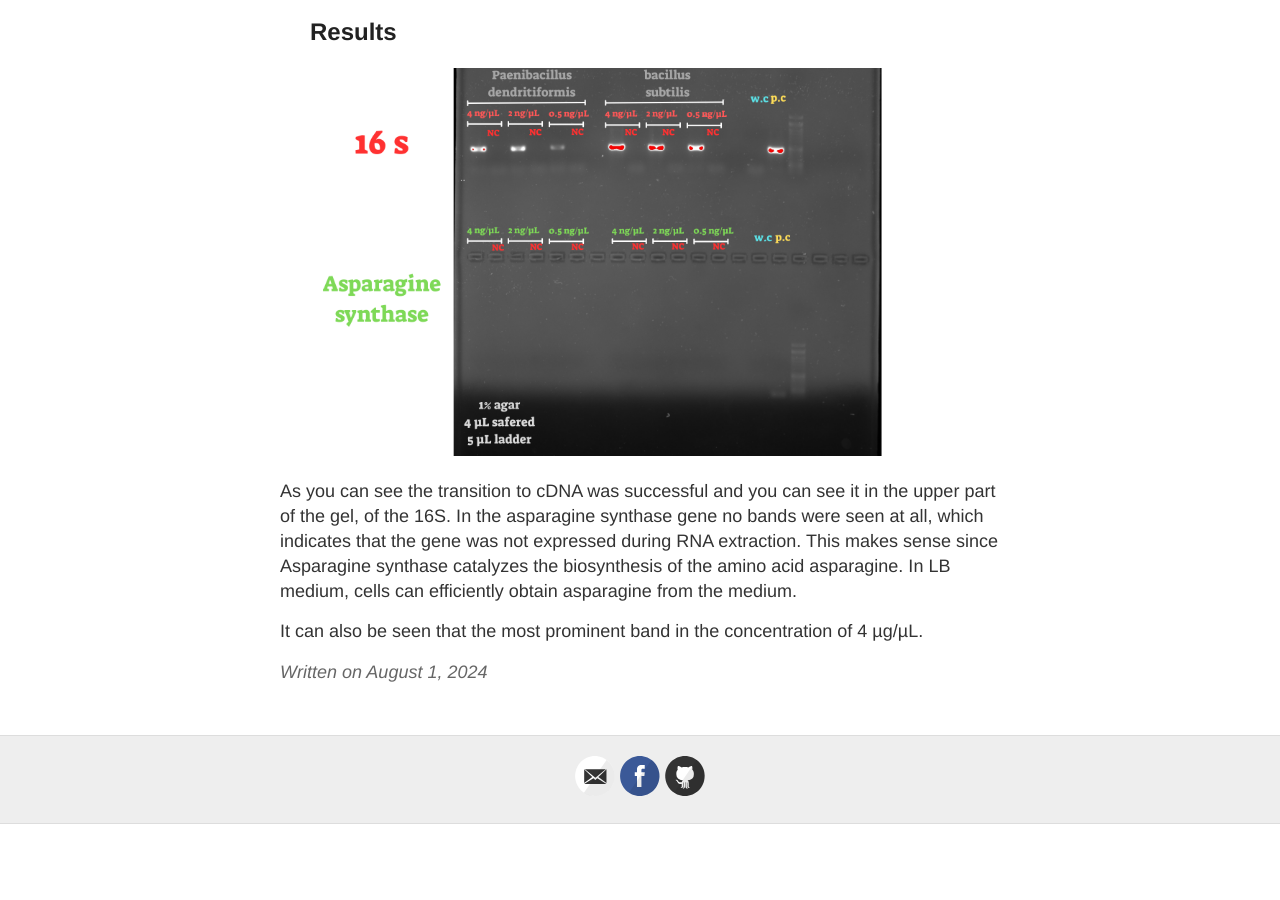
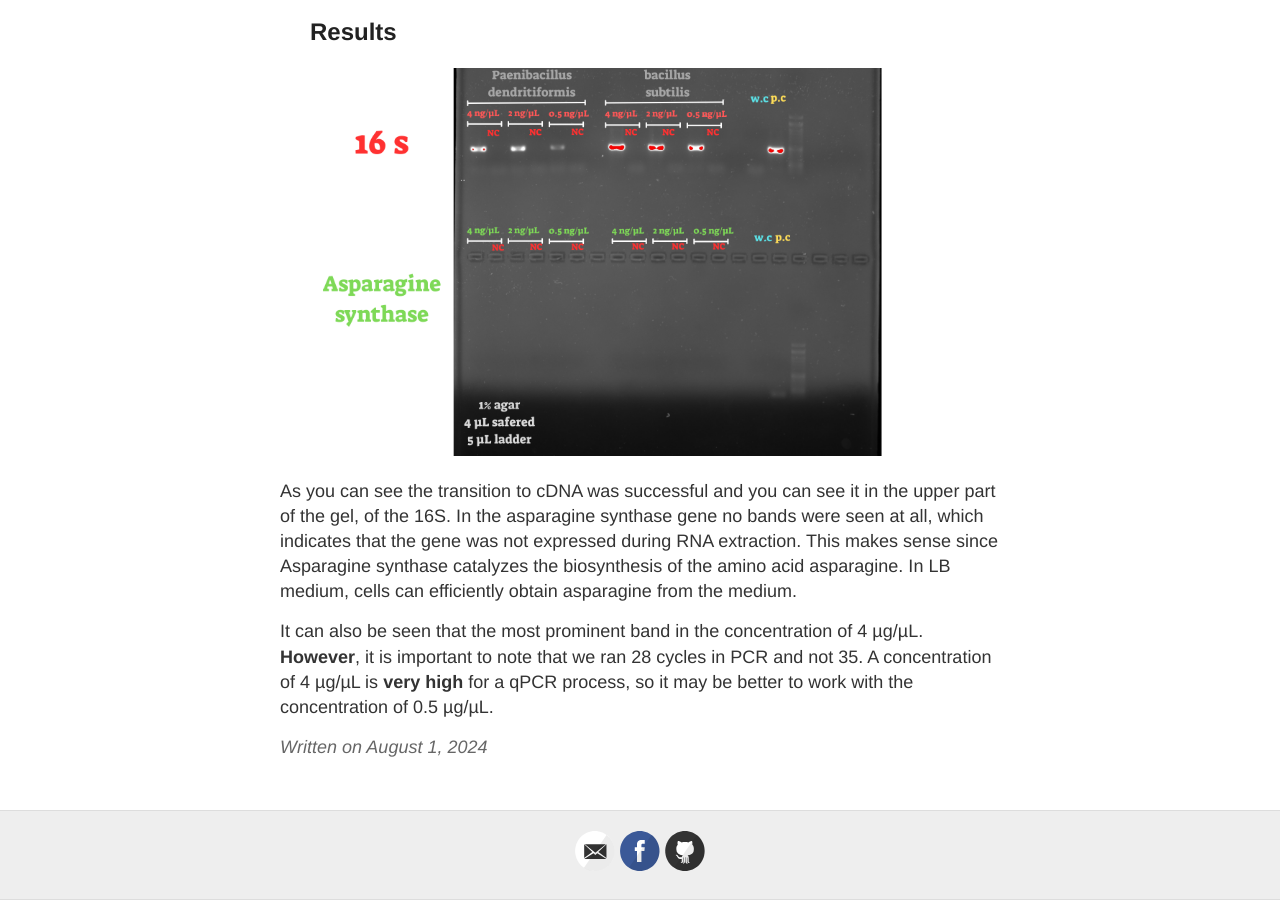
Before and after one commit to OfekRainish/OfekRainish_notebook, a Jekyll site: the page built from _posts/2024-08-01-cDNA Examination by PCR.md, in a window 1280 px wide and 900 px high, scrolled down 1512 px. Built offline with Jekyll 4.4.1, drawn with Linux system fonts in a browser that asks for light colours; our own code applies the rules of GitHub Pages for plain Markdown files; a file with an impossible date is left out; before the commit the page ends 2336 px from its top, so only the background shows below that.

Commit message:
Update 2024-08-01-cDNA Examination by PCR.md

```diff
--- a/_posts/2024-08-01-cDNA Examination by PCR.md
+++ b/_posts/2024-08-01-cDNA Examination by PCR.md
@@ -41,4 +41,4 @@ we tried 3 different concentrations: 4,2,0.5 µg/µL.
 
 As you can see the transition to cDNA was successful and you can see it in the upper part of the gel, of the 16S. In the asparagine synthase gene no bands were seen at all, which indicates that the gene was not expressed during RNA extraction. This makes sense since Asparagine synthase catalyzes the biosynthesis of the amino acid asparagine. In LB medium, cells can efficiently obtain asparagine from the medium.
 
-It can also be seen that the most prominent band in the concentration of 4  µg/µL.
+It can also be seen that the most prominent band in the concentration of 4  µg/µL. **However**, it is important to note that we ran 28 cycles in PCR and not 35. A concentration of 4 µg/µL is **very high** for a qPCR process, so it may be better to work with the concentration of 0.5 µg/µL.
```
